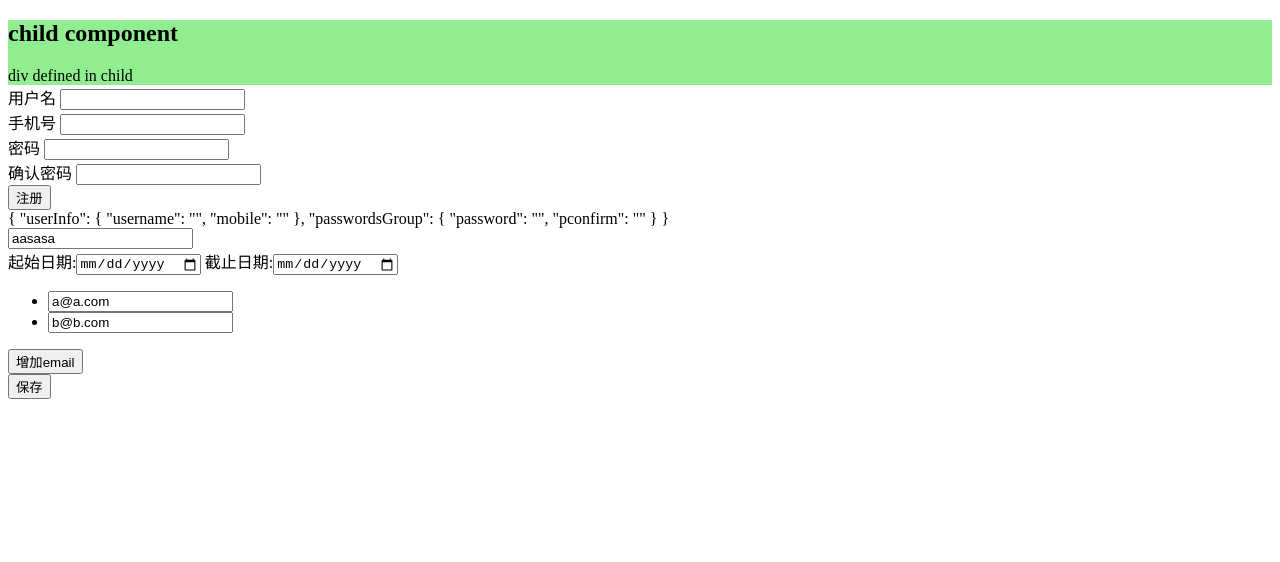
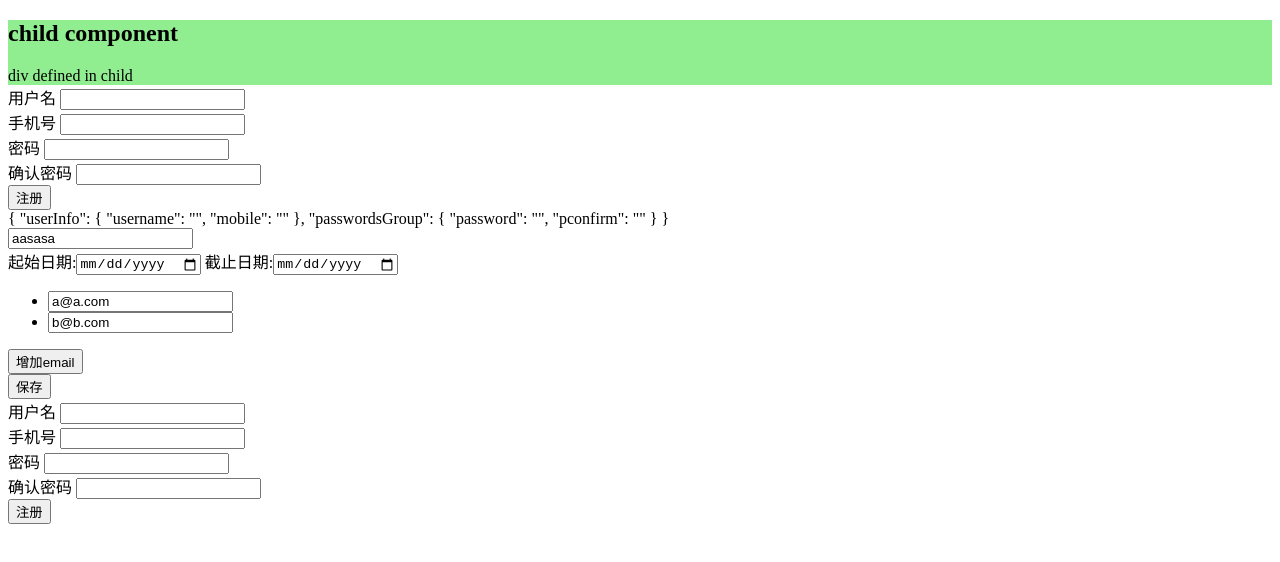
Before and after one commit to eriollee/AngularBindDemo, an Angular app: page / in a window 1280 px wide. Shown: the top 562 px of the page. Built offline with nearby package versions, Linux system fonts and the light colour scheme.

Commit message:
使用响应式表单构建模型

```diff
--- a/src/app/app.component.html
+++ b/src/app/app.component.html
@@ -59,3 +59,5 @@
 <app-template-form></app-template-form>
 
 <app-reactive-form></app-reactive-form>
+
+<app-reactive-regist></app-reactive-regist>
--- a/src/app/app.module.ts
+++ b/src/app/app.module.ts
@@ -14,6 +14,7 @@ import { ChildComponent } from './child/child.component';
 import { Child2Component } from './child2/child2.component';
 import { TemplateFormComponent } from './template-form/template-form.component';
 import { ReactiveFormComponent } from './reactive-form/reactive-form.component';
+import { ReactiveRegistComponent } from './reactive-regist/reactive-regist.component';
 
 var routerConfig: Routes =[
   {path:'',component:ChildComponent},
@@ -31,7 +32,8 @@ var routerConfig: Routes =[
     ChildComponent,
     Child2Component,
     TemplateFormComponent,
-    ReactiveFormComponent
+    ReactiveFormComponent,
+    ReactiveRegistComponent
   ],
   imports: [
     BrowserModule,
--- /dev/null
+++ b/src/app/reactive-regist/reactive-regist.component.html
@@ -0,0 +1,11 @@
+<form [formGroup]="formModel" (submit)="onSubmit()">
+	<div >
+		<div>用户名  <input  formControlName="username"  type="text"></div>
+		<div>手机号  <input  formControlName="mobile" type="text"></div>
+	</div>
+	<div  formGroupName="passwordsGroup">
+		<div>密码 <input    formControlName="password"   type="password"></div>
+		<div>确认密码 <input   formControlName="pconfirm"    type="password"></div>
+	</div>
+	<button type="submit">注册</button>
+</form>
--- /dev/null
+++ b/src/app/reactive-regist/reactive-regist.component.ts
@@ -0,0 +1,30 @@
+import { Component, OnInit } from '@angular/core';
+import { FormGroup,FormControl,FormArray } from '@angular/forms';
+
+@Component({
+  selector: 'app-reactive-regist',
+  templateUrl: './reactive-regist.component.html',
+  styleUrls: ['./reactive-regist.component.css']
+})
+export class ReactiveRegistComponent implements OnInit {
+  formModel:FormGroup;
+
+  constructor() {
+  	this.formModel = new FormGroup({
+  		username: new FormControl(),
+  		mobile:new FormControl(),
+  		passwordsGroup:new FormGroup({
+  			password:new FormControl(),
+  			pconfirm:new FormControl
+  		})
+  	})
+  }
+
+  onSubmit(){
+  	console.log(this.formModel.value);
+  }
+
+  ngOnInit() {
+  }
+
+}
```
Also changed, not shown: src/app/reactive-regist/reactive-regist.component.css (added), 1 other file (tests, documents, lock files or other folders).
